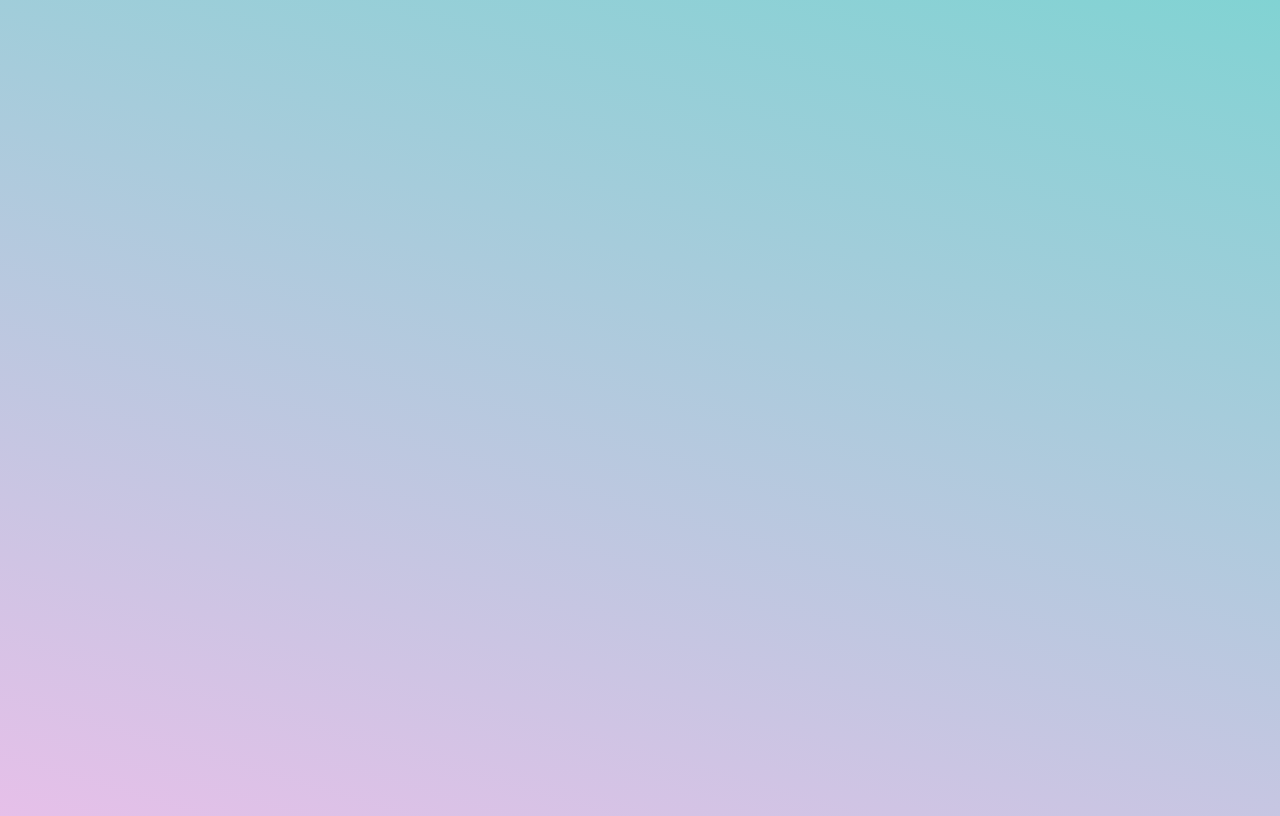
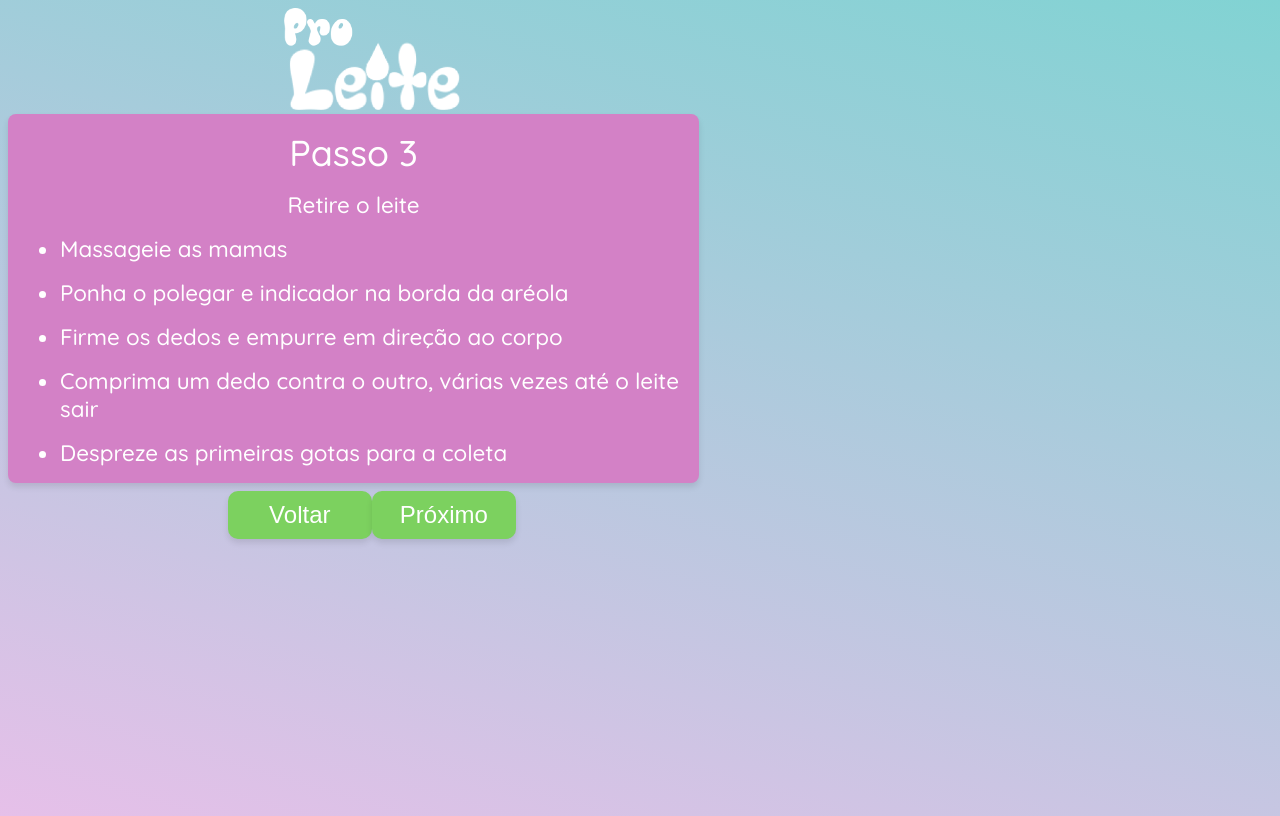
Before and after one commit to mikahel/pro-leite-front, a Vue app: page /#/milk-extraction-steps/page3 in a window 1280 px wide. Before the commit this address had no page. Built offline with nearby package versions, Linux system fonts and the light colour scheme.

Commit message:
Atualiza interface das telas de dicas

```diff
--- a/src/router/index.js
+++ b/src/router/index.js
@@ -44,6 +44,32 @@ const routes = [
     name: "MilkExtractionSteps",
     component: () =>
       import("../views/MilkExtractionSteps.vue"),
+      children: [
+        {
+          path: 'page1',
+          name: 'page1',
+          component: () =>
+            import("../views/MilkExtStepsPage1.vue")
+        },
+        {
+          path: 'page2',
+          name: 'page2',
+          component: () =>
+            import("../views/MilkExtStepsPage2.vue")
+        },
+        {
+          path: 'page3',
+          name: 'page3',
+          component: () =>
+            import("../views/MilkExtStepsPage3.vue")
+        },
+        {
+          path: 'page4',
+          name: 'page4',
+          component: () =>
+            import("../views/MilkExtStepsPage4.vue")
+        },
+      ],
   },
 ];
 
--- a/src/views/Main.vue
+++ b/src/views/Main.vue
@@ -2,7 +2,7 @@
   <div class="main">
     <Header class="header"/>
     <div >
-      <Button text="Como fazer a doação" path="/milk-extraction-steps"/>
+      <Button text="Como fazer a doação" path="/milk-extraction-steps/page1"/>
       <Button text="Agendar coleta de leite" path="/main" customColor="#D381C6" />
     </div>
   </div>
--- /dev/null
+++ b/src/views/MilkExtStepsPage1.vue
@@ -0,0 +1,48 @@
+<template>
+  <div>
+    <ExtractionStepsList :number="passo.passo" :title="passo.titulo" :list="passo.descricao"/>
+    <Button
+      text="Voltar"
+      path="/main"
+      :style="{
+        'background-color': '#7CD15F',
+        'width': '9rem',
+        'height': '3rem',
+        'align-self': 'flex-start'
+      }"
+    />
+    <Button
+      text="Próximo"
+      path="/milk-extraction-steps/page2"
+      :style="{
+        'background-color': '#7CD15F',
+        'width': '9rem',
+        'height': '3rem',
+        'align-self': 'flex-end'
+      }"
+    />
+  </div>
+</template>
+
+<script>
+// @ts-ignore
+import ExtractionStepsList from '../components/ExtractionStepsList.vue';
+import JsonFile from '../assets/passosDoacao.json';
+import Button from "@/components/Button.vue"
+
+export default {
+  name: "MilkExtStepsPage1",
+  components: {
+    ExtractionStepsList, Button
+  },
+  data () {
+    return {
+      passo: JsonFile[0]
+    }
+  }
+}
+</script>
+
+<style scoped>
+
+</style>
--- /dev/null
+++ b/src/views/MilkExtStepsPage2.vue
@@ -0,0 +1,48 @@
+<template>
+  <div>
+    <ExtractionStepsList :number="passo.passo" :title="passo.titulo" :list="passo.descricao"/>
+    <Button
+      text="Voltar"
+      path="/milk-extraction-steps/page1"
+      :style="{
+        'background-color': '#7CD15F',
+        'width': '9rem',
+        'height': '3rem',
+        'align-self': 'flex-start'
+      }"
+    />
+    <Button
+      text="Próximo"
+      path="/milk-extraction-steps/page3"
+      :style="{
+        'background-color': '#7CD15F',
+        'width': '9rem',
+        'height': '3rem',
+        'align-self': 'flex-end'
+      }"
+    />
+  </div>
+</template>
+
+<script>
+// @ts-ignore
+import ExtractionStepsList from '../components/ExtractionStepsList.vue';
+import JsonFile from '../assets/passosDoacao.json';
+import Button from "@/components/Button.vue"
+
+export default {
+  name: "MilkExtStepsPage2",
+  components: {
+    ExtractionStepsList, Button
+  },
+  data () {
+    return {
+      passo: JsonFile[1]
+    }
+  }
+}
+</script>
+
+<style scoped>
+
+</style>
--- /dev/null
+++ b/src/views/MilkExtStepsPage3.vue
@@ -0,0 +1,48 @@
+<template>
+  <div>
+    <ExtractionStepsList :number="passo.passo" :title="passo.titulo" :list="passo.descricao"/>
+    <Button
+      text="Voltar"
+      path="/milk-extraction-steps/page2"
+      :style="{
+        'background-color': '#7CD15F',
+        'width': '9rem',
+        'height': '3rem',
+        'align-self': 'flex-start'
+      }"
+    />
+    <Button
+      text="Próximo"
+      path="/milk-extraction-steps/page4"
+      :style="{
+        'background-color': '#7CD15F',
+        'width': '9rem',
+        'height': '3rem',
+        'align-self': 'flex-end'
+      }"
+    />
+  </div>
+</template>
+
+<script>
+// @ts-ignore
+import ExtractionStepsList from '../components/ExtractionStepsList.vue';
+import JsonFile from '../assets/passosDoacao.json';
+import Button from "@/components/Button.vue"
+
+export default {
+  name: "MilkExtStepsPage3",
+  components: {
+    ExtractionStepsList, Button
+  },
+  data () {
+    return {
+      passo: JsonFile[2]
+    }
+  }
+}
+</script>
+
+<style scoped>
+
+</style>
--- /dev/null
+++ b/src/views/MilkExtStepsPage4.vue
@@ -0,0 +1,48 @@
+<template>
+  <div>
+    <ExtractionStepsList :number="passo.passo" :title="passo.titulo" :list="passo.descricao"/>
+    <Button
+      text="Voltar"
+      path="/milk-extraction-steps/page3"
+      :style="{
+        'background-color': '#7CD15F',
+        'width': '9rem',
+        'height': '3rem',
+        'align-self': 'flex-start'
+      }"
+    />
+    <Button
+      text="Próximo"
+      path="/main"
+      :style="{
+        'background-color': '#7CD15F',
+        'width': '9rem',
+        'height': '3rem',
+        'align-self': 'flex-end'
+      }"
+    />
+  </div>
+</template>
+
+<script>
+// @ts-ignore
+import ExtractionStepsList from '../components/ExtractionStepsList.vue';
+import JsonFile from '../assets/passosDoacao.json';
+import Button from "@/components/Button.vue"
+
+export default {
+  name: "MilkExtStepsPage4",
+  components: {
+    ExtractionStepsList, Button
+  },
+  data () {
+    return {
+      passo: JsonFile[3]
+    }
+  }
+}
+</script>
+
+<style scoped>
+
+</style>
--- a/src/views/MilkExtractionSteps.vue
+++ b/src/views/MilkExtractionSteps.vue
@@ -1,7 +1,7 @@
 <template>
   <div>
     <Header />
-    <ExtractionStepsList :number="passo.passo" :title="passo.titulo" :list="passo.descricao"/>
+    <router-view />
   </div>
 </template>
 
```
